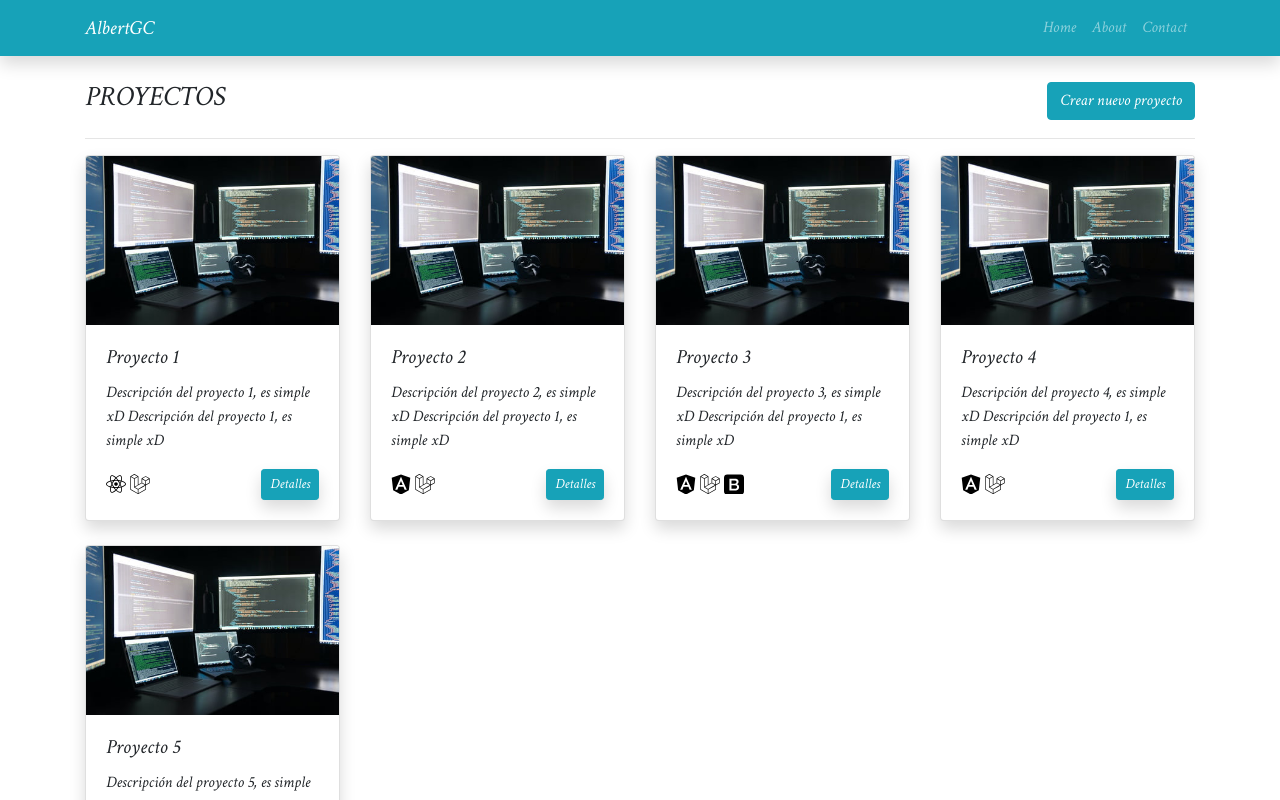
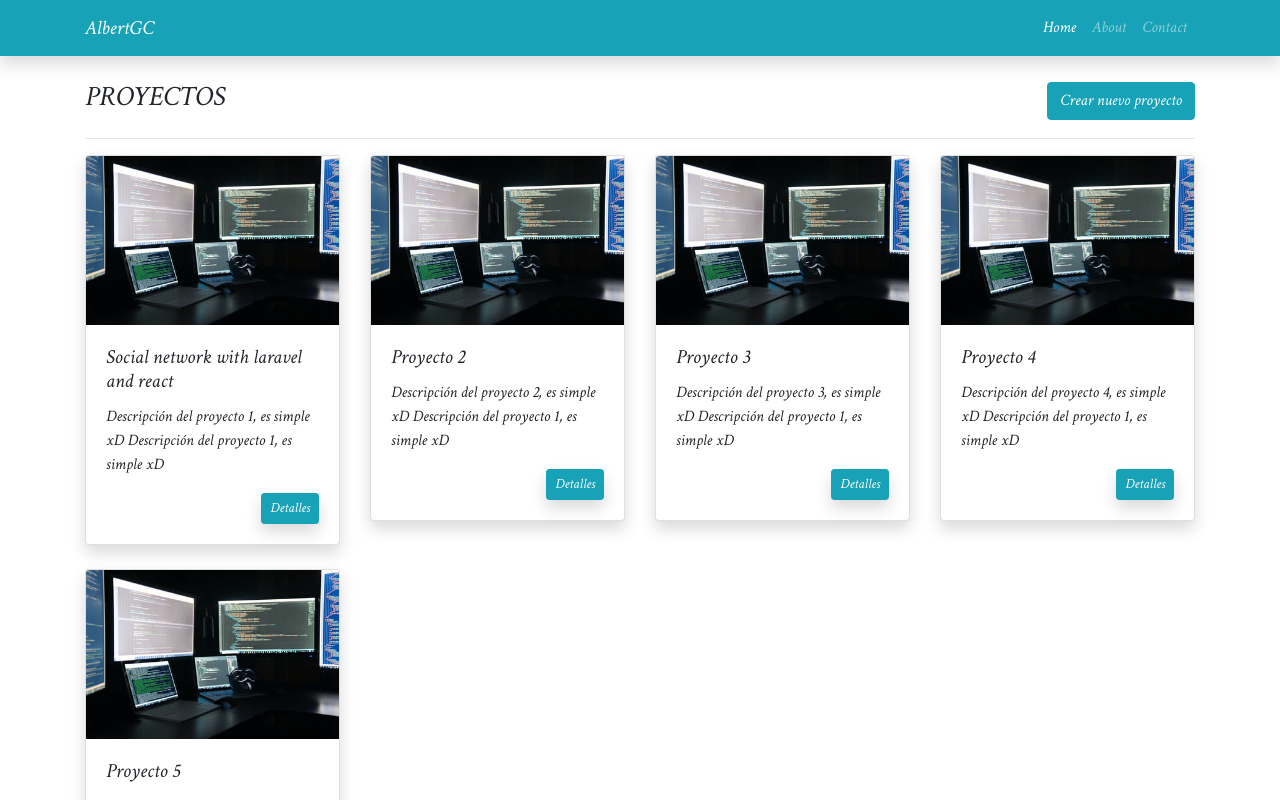
Before and after one commit to albertgc1/portfolio, an Angular app: page / in a window 1280 px wide. Shown: the top 800 px of the page. Built offline with nearby package versions, Linux system fonts and the light colour scheme.

Commit message:
detail view disigned

```diff
--- a/src/app/app-routing.module.ts
+++ b/src/app/app-routing.module.ts
@@ -3,15 +3,16 @@ import { Routes, RouterModule } from '@angular/router';
 
 import { AboutComponent } from './about/about.component';
 import { ContactComponent } from './contact/contact.component';
+import { ProjectDetailComponent } from './home/components/project-detail/project-detail.component';
 import { ProjectFormComponent } from './home/components/project-form/project-form.component';
 import { HomeComponent } from './home/home.component';
 
 const routes: Routes = [
   { path: '', component: HomeComponent },
-  { path: 'home', component: HomeComponent },
   { path: 'about', component: AboutComponent },
   { path: 'contact', component: ContactComponent },
-  { path: 'home/register-project', component: ProjectFormComponent }
+  { path: 'register-project', component: ProjectFormComponent },
+  { path: ':project', component: ProjectDetailComponent },
 ];
 
 @NgModule({
--- a/src/app/app.module.ts
+++ b/src/app/app.module.ts
@@ -10,6 +10,7 @@ import { AboutComponent } from './about/about.component';
 import { ContactComponent } from './contact/contact.component';
 import { ProjectFormComponent } from './home/components/project-form/project-form.component';
 import { FormsModule } from '@angular/forms';
+import { ProjectDetailComponent } from './home/components/project-detail/project-detail.component';
 
 @NgModule({
   declarations: [
@@ -19,7 +20,8 @@ import { FormsModule } from '@angular/forms';
     ProjectComponent,
     AboutComponent,
     ContactComponent,
-    ProjectFormComponent
+    ProjectFormComponent,
+    ProjectDetailComponent
   ],
   imports: [
     BrowserModule,
--- a/src/app/core/models/project.ts
+++ b/src/app/core/models/project.ts
@@ -1,12 +1,10 @@
 export class Project {
 
-    id: Number
     title: String
     description: String
     tools: tools[]
 
-    constructor(id: Number, title: String, description: String){
-        this.id = id
+    constructor(title: String, description: String){
         this.title = title
         this.description = description
         this.tools = []
@@ -14,6 +12,10 @@ export class Project {
 
     addTools(tool){
         this.tools.push(tool)
+    }
+
+    getUrl(){
+        return this.title.toLocaleLowerCase().replaceAll(' ', '-')
     }
 
 }
--- /dev/null
+++ b/src/app/home/components/project-detail/project-detail.component.css
@@ -0,0 +1,9 @@
+.vertical{
+    width: 100%;
+    height: auto;
+}
+
+.horizontal{
+    width: 90%;
+    margin-left: 5%;
+}
--- /dev/null
+++ b/src/app/home/components/project-detail/project-detail.component.html
@@ -0,0 +1,34 @@
+<h3>{{ project.title }}</h3>
+<hr>
+
+<div class="row mb-3">
+    <div class="col-md-3">
+        <h4>Contenido</h4>
+        <ul>
+            <li>Introducción</li>
+            <li>Pagina home</li>
+            <li>Pagina Acerca de</li>
+            <li>Pagina de Contanto</li>
+        </ul>
+    </div>
+    <div class="col-md-9">
+        <!-- <div class="row">
+            <div class="col-md-6">
+                <h4>Screenshot</h4>
+                <img class="vertical shadow" src="../../../../assets/2.PNG" alt="">
+            </div>
+            <div class="col-md-6">
+                <h4>Description</h4>
+                <p>Lorem ipsum, dolor sit amet consectetur adipisicing elit. Dolorum dolor molestiae deserunt beatae! Necessitatibus quisquam quasi magni sint, magnam excepturi doloremque, velit maiores autem, facilis ea nihil nam blanditiis. Veritatis.</p>
+                <p>Lorem ipsum dolor, sit amet consectetur adipisicing elit. Eius quasi eveniet cumque voluptatum ipsa excepturi, inventore laboriosam, labore corrupti consequuntur quos ullam ipsam libero fugit culpa veritatis et quia ducimus?</p>
+            </div>
+        </div> -->
+        <div>
+            <h4>Screenshot</h4>
+            <img class="horizontal shadow" src="../../../../assets/vert.PNG" alt="">
+            <h4 class="mt-3">Description</h4>
+            <p>Lorem ipsum, dolor sit amet consectetur adipisicing elit. Dolorum dolor molestiae deserunt beatae! Necessitatibus quisquam quasi magni sint, magnam excepturi doloremque, velit maiores autem, facilis ea nihil nam blanditiis. Veritatis.</p>
+            <p>Lorem ipsum dolor, sit amet consectetur adipisicing elit. Eius quasi eveniet cumque voluptatum ipsa excepturi, inventore laboriosam, labore corrupti consequuntur quos ullam ipsam libero fugit culpa veritatis et quia ducimus?</p>
+        </div>
+    </div>
+</div>
--- /dev/null
+++ b/src/app/home/components/project-detail/project-detail.component.ts
@@ -0,0 +1,31 @@
+import { Component, OnInit } from '@angular/core';
+import { ActivatedRoute } from '@angular/router';
+import { Project } from 'src/app/core/models/Project';
+import { projects } from '../../data';
+
+
+@Component({
+  selector: 'app-project-detail',
+  templateUrl: './project-detail.component.html',
+  styleUrls: ['./project-detail.component.css']
+})
+export class ProjectDetailComponent implements OnInit {
+
+  title
+  project
+  projects = projects
+  constructor(private route: ActivatedRoute) {
+    this.title = this.getTitleFromUrl(this.route.snapshot.params.project)
+    this.project = new Project('Social network with laravel and react', 'asd')
+  }
+
+  ngOnInit(): void {
+
+  }
+
+  getTitleFromUrl(url){
+      let title = url.charAt(0).toUpperCase() + url.slice(1);
+      return title.replace('-', ' ')
+  }
+
+}
--- a/src/app/home/components/project/project.component.html
+++ b/src/app/home/components/project/project.component.html
@@ -1,4 +1,4 @@
-<div class="card shadow mb-4">
+<div *ngIf="project" class="card shadow mb-4">
   <img src="../../../../assets/computers.jpg" class="card-img-top" alt="project">
   <div class="card-body">
     <h5 class="card-title">{{ project.title }}</h5>
@@ -11,7 +11,7 @@
           src="{{ '../../../../assets/icons/' + icon + '.svg' }}"
           alt="{{ icon }}">
       </div>
-      <a href="#" class="btn btn-info shadow btn-sm">Detalles</a>
+      <a [routerLink]="['/', project.getUrl()]" class="btn btn-info shadow btn-sm">Detalles</a>
     </div>
   </div>
 </div>
--- a/src/app/home/components/project/project.component.ts
+++ b/src/app/home/components/project/project.component.ts
@@ -1,4 +1,5 @@
 import { Component, Input, OnInit } from '@angular/core';
+import { Project } from 'src/app/core/models/Project';
 
 @Component({
   selector: 'app-project',
@@ -8,9 +9,13 @@ import { Component, Input, OnInit } from '@angular/core';
 export class ProjectComponent implements OnInit {
 
   @Input() project
-  constructor() { }
+
+  constructor() {
+
+  }
 
   ngOnInit(): void {
+    this.project = new Project(this.project.title, this.project.description)
   }
 
 }
--- a/src/app/home/data.ts
+++ b/src/app/home/data.ts
@@ -1,25 +1,30 @@
 export const projects = [
     {
-        title: 'Proyecto 1',
+        id: 1,
+        title: 'Social network with laravel and react',
         description: 'Descripción del proyecto 1, es simple xD Descripción del proyecto 1, es simple xD',
         tools: ['react', 'laravel']
     },
     {
+        id: 2,
         title: 'Proyecto 2',
         description: 'Descripción del proyecto 2, es simple xD Descripción del proyecto 1, es simple xD',
         tools: ['angular', 'laravel']
     },
     {
+        id: 3,
         title: 'Proyecto 3',
         description: 'Descripción del proyecto 3, es simple xD Descripción del proyecto 1, es simple xD',
         tools: ['angular', 'laravel', 'bootstrap']
     },
     {
+        id: 4,
         title: 'Proyecto 4',
         description: 'Descripción del proyecto 4, es simple xD Descripción del proyecto 1, es simple xD',
         tools: ['angular', 'laravel']
     },
     {
+        id: 5,
         title: 'Proyecto 5',
         description: 'Descripción del proyecto 5, es simple xD Descripción del proyecto 1, es simple xD',
         tools: ['angular', 'laravel']
--- a/src/app/home/home.component.ts
+++ b/src/app/home/home.component.ts
@@ -15,7 +15,7 @@ export class HomeComponent implements OnInit {
   }
 
   ngOnInit(): void {
-    console.log(this.projects)
+    //console.log(this.projects)
   }
 
 }
--- a/src/app/shared/nav/nav.component.html
+++ b/src/app/shared/nav/nav.component.html
@@ -8,7 +8,7 @@
         <span class="mr-auto"></span>
         <ul class="navbar-nav mt-2 mt-lg-0">
           <li class="nav-item">
-            <a class="nav-link" routerLink="home" routerLinkActive="active">Home</a>
+            <a class="nav-link" routerLink="/" routerLinkActive="active">Home</a>
           </li>
           <li class="nav-item">
             <a class="nav-link" routerLink="about" routerLinkActive="active">About</a>
```
Also changed, not shown: src/assets/vert.PNG (added), 1 other file (tests, documents, lock files or other folders).
